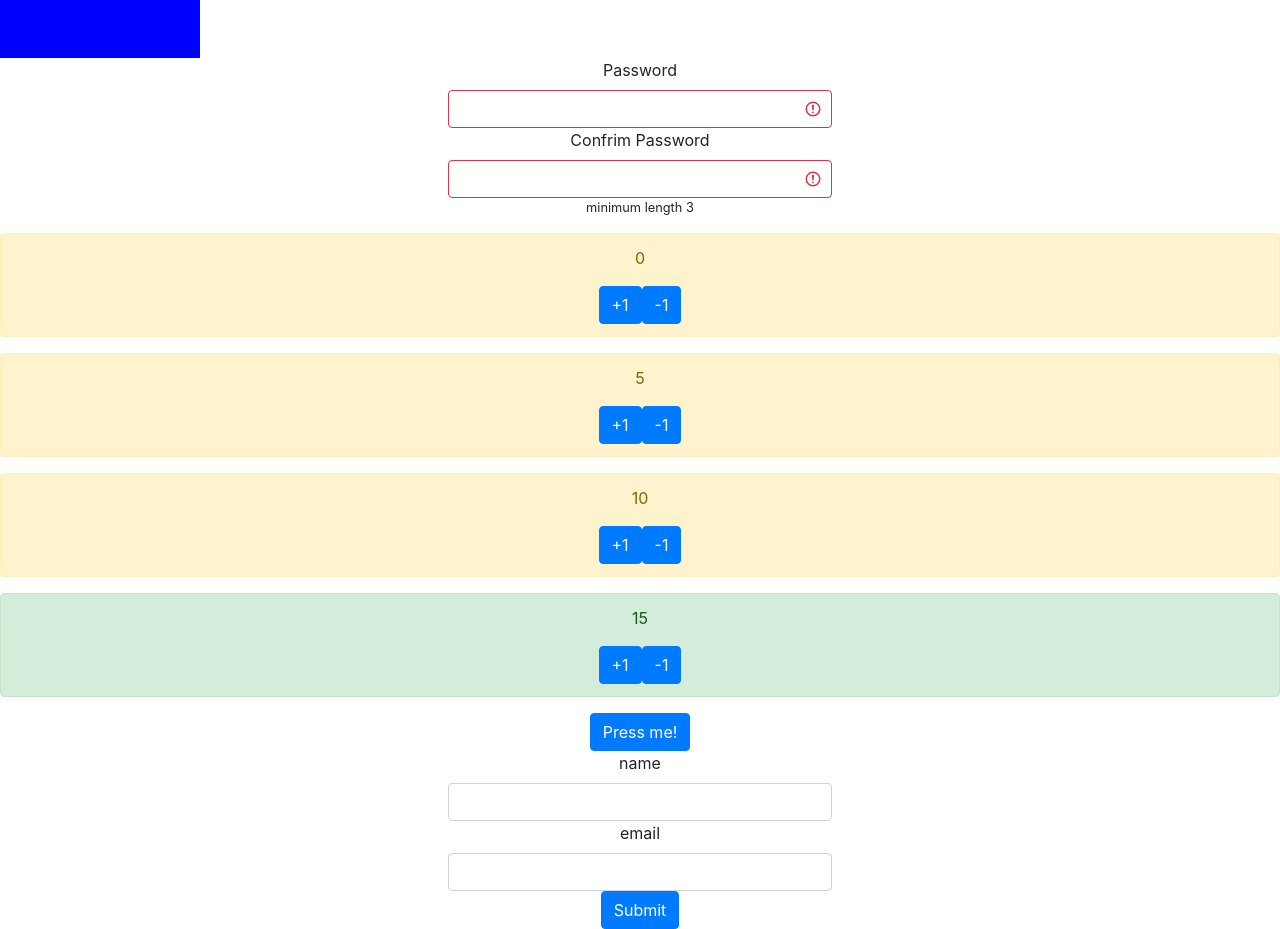
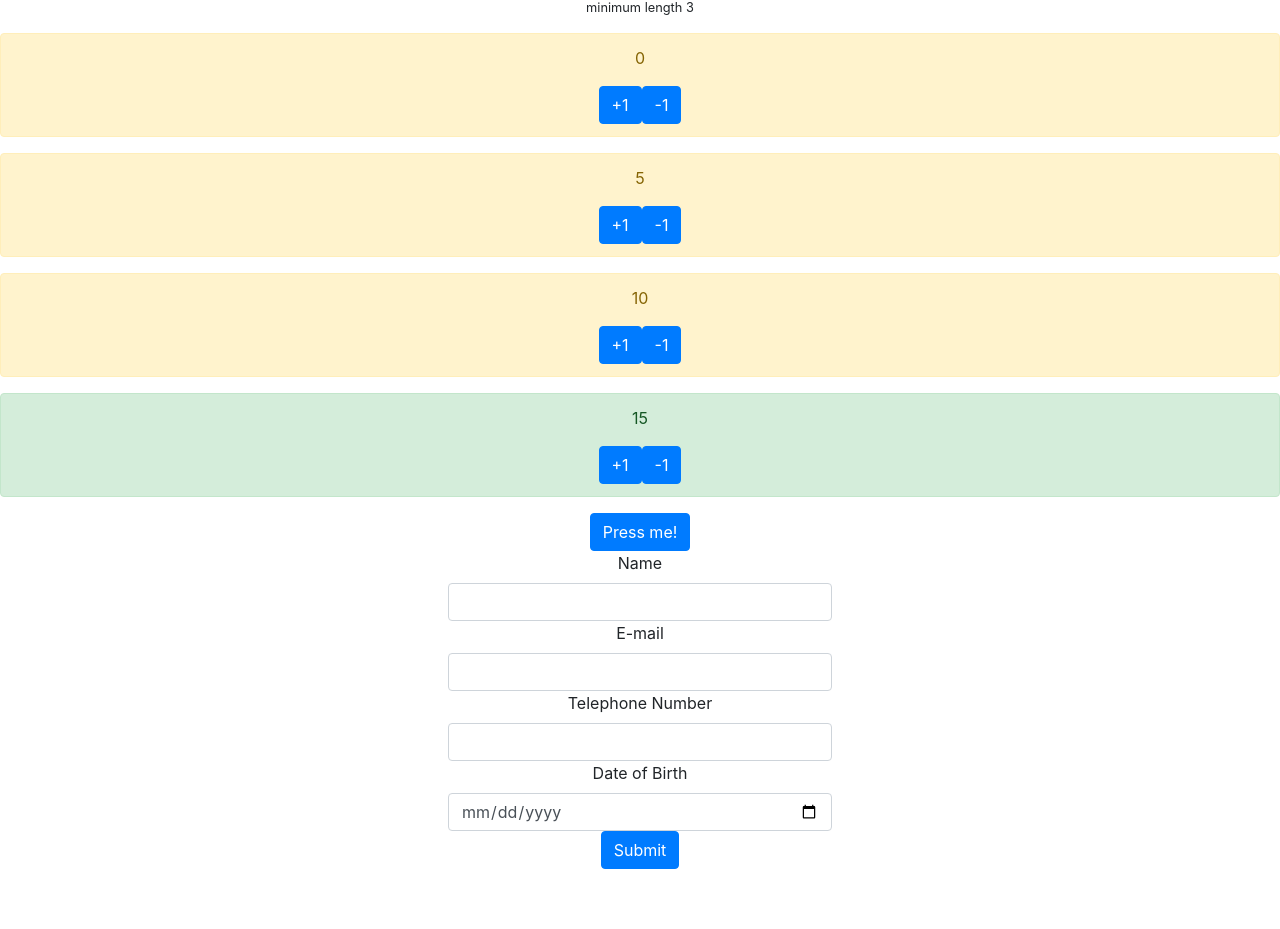
Before and after one commit to willnjl/10-react-continued, a React (Create React App) app: page / in a window 1280 px wide. Shown: the part 342-1271 px from the top of the page. After the commit the page ends 1211 px from the top, so only its background shows below. Built offline with nearby package versions, Linux system fonts and the light colour scheme.

Commit message:
end of monday

```diff
--- a/src/App.js
+++ b/src/App.js
@@ -14,7 +14,15 @@ function App() {
       <SignUp minimumLength={3} />
       <Max numbers={[0, 5, 10, 15]} max={25} />
       <Button handleUpdate={(count) => console.log(count)} />
-      <Form handleSubmit={(object) => console.log(object)} />
+      <Form
+        handleSubmit={(object) => console.log(object)}
+        fields={[
+          { label: "Name", name: "name", type: "text" },
+          { label: "E-mail", name: "email", type: "email" },
+          { label: "Telephone Number", name: "telephone", type: "tel" },
+          { label: "Date of Birth", name: "dob", type: "date" },
+        ]}
+      />
     </div>
   );
 }
--- a/src/components/01-lifting-state/01-Squares/Square.js
+++ b/src/components/01-lifting-state/01-Squares/Square.js
@@ -2,13 +2,16 @@ import React from "react";
 
 export default function Square({ name, color, handleClick, selected }) {
   const style = {
+    boxSizing: "border-box",
     width: "200px",
     height: "200px",
+    display: "inline-block",
+    border: "10px solid black",
     backgroundColor: selected ? color : "blue",
   };
   return (
     <div style={style} onClick={handleClick}>
-      <h1> {name} </h1>
+      <h1 style={{ color: "white" }}> {name} </h1>
     </div>
   );
 }
--- a/src/components/01-lifting-state/02-password/SignUp.js
+++ b/src/components/01-lifting-state/02-password/SignUp.js
@@ -14,7 +14,6 @@ export default class SignUp extends Component {
   render() {
     const { field01, field02 } = this.state;
     const { minimumLength } = this.props;
-    let expression = 1;
     return (
       <div>
         <Password
@@ -28,7 +27,7 @@ export default class SignUp extends Component {
           }
         />
         <Password
-          label="Confrim Password"
+          label="Confirm Password"
           handleChange={(e) => {
             this.setState({ field02: e.currentTarget.value });
           }}
--- a/src/components/02-passing-data-up/Form.js
+++ b/src/components/02-passing-data-up/Form.js
@@ -2,58 +2,59 @@ import React, { Component } from "react";
 
 export default class Form extends Component {
   constructor(props) {
+    let values = props.fields.map((field) => {
+      return {
+        name: field.name,
+        value: "",
+      };
+    });
+
     super(props);
-
     this.state = {
-      name: "",
-      email: "",
+      values: { ...values },
     };
 
     this.handleSubmit = this.handleSubmit.bind(this);
-    this.handleEmailChange = this.handleEmailChange.bind(this);
-    this.handleNameChange = this.handleNameChange.bind(this);
+    this.handleChange = this.handleChange.bind(this);
   }
 
-  handleEmailChange(e) {
+  handleChange(e, i) {
     let target = e.currentTarget;
+    const values = this.state.values;
+    values[i].value = target.value;
+
     this.setState({
-      email: target.value,
+      values: values,
     });
   }
-  handleNameChange(e) {
-    let target = e.currentTarget;
-    this.setState({
-      name: target.value,
-    });
-  }
+
   handleSubmit(e) {
     e.preventDefault();
     const { handleSubmit } = this.props;
-    handleSubmit({ ...this.state });
+    handleSubmit({ ...this.state.values });
   }
   render() {
+    const { fields } = this.props;
     return (
       <form
         className="form-group"
         onSubmit={(e) => this.handleSubmit(e)}
         style={{ maxWidth: "24rem", margin: " auto" }}
       >
-        <label htmlFor="name">name</label>
-        <input
-          className="form-control"
-          name="name"
-          type="text"
-          id="name"
-          onChange={(e) => this.handleNameChange(e)}
-        />
-        <label htmlFor="email">email</label>
-        <input
-          className="form-control"
-          name="email"
-          type="text"
-          id="email"
-          onChange={(e) => this.handleEmailChange(e)}
-        />
+        {fields.map((field, i) => {
+          const { label, name, type } = field;
+          return (
+            <div key={i}>
+              <label htmlFor={name}>{label}</label>
+              <input
+                name={name}
+                type={type}
+                className="form-control"
+                onChange={(e) => this.handleChange(e, i)}
+              />
+            </div>
+          );
+        })}
         <button className="btn btn-primary">Submit</button>
       </form>
     );
```
Also changed, not shown: src/components/02-passing-data-up/input.js (added, +10 -0 lines).
